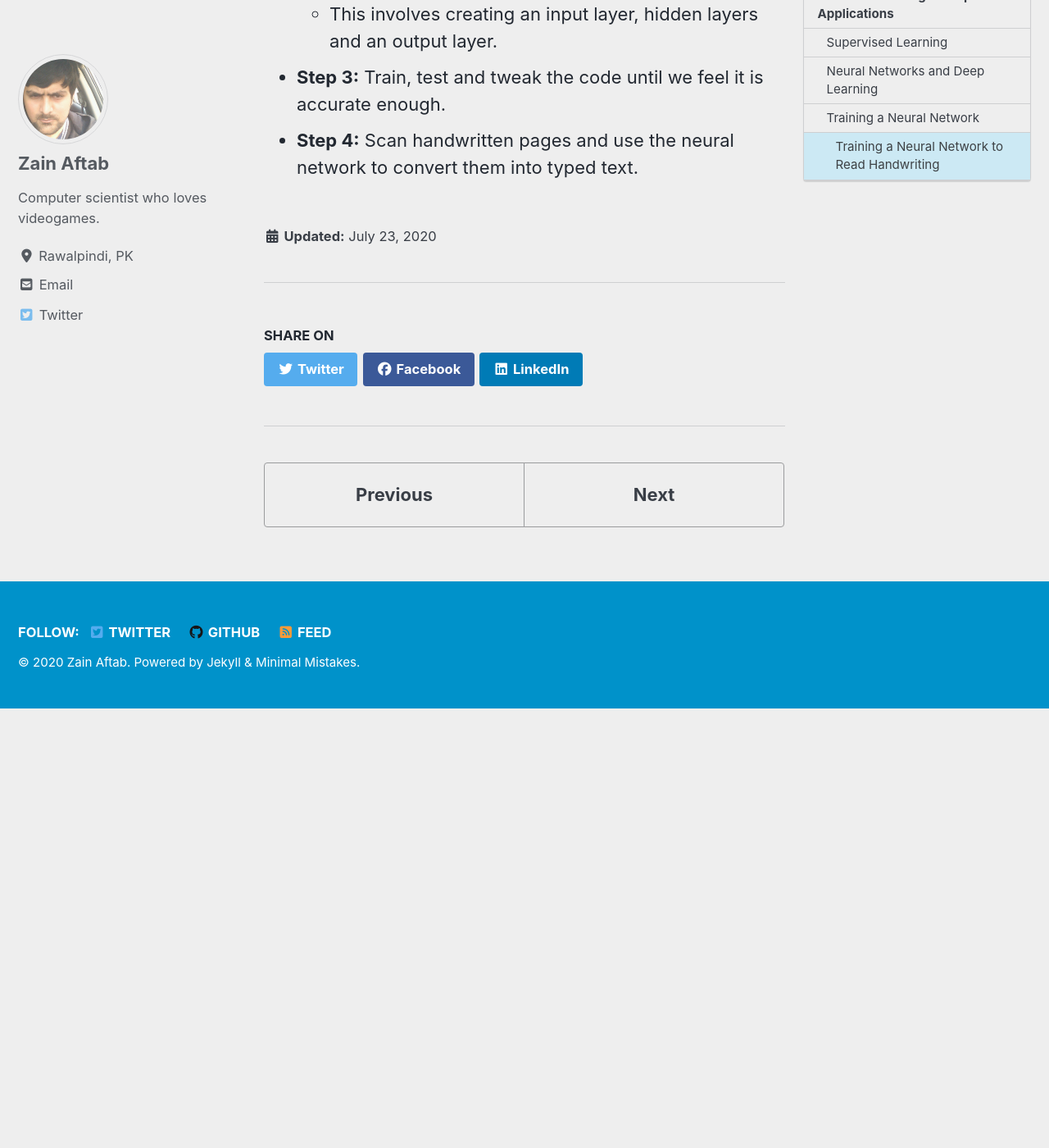
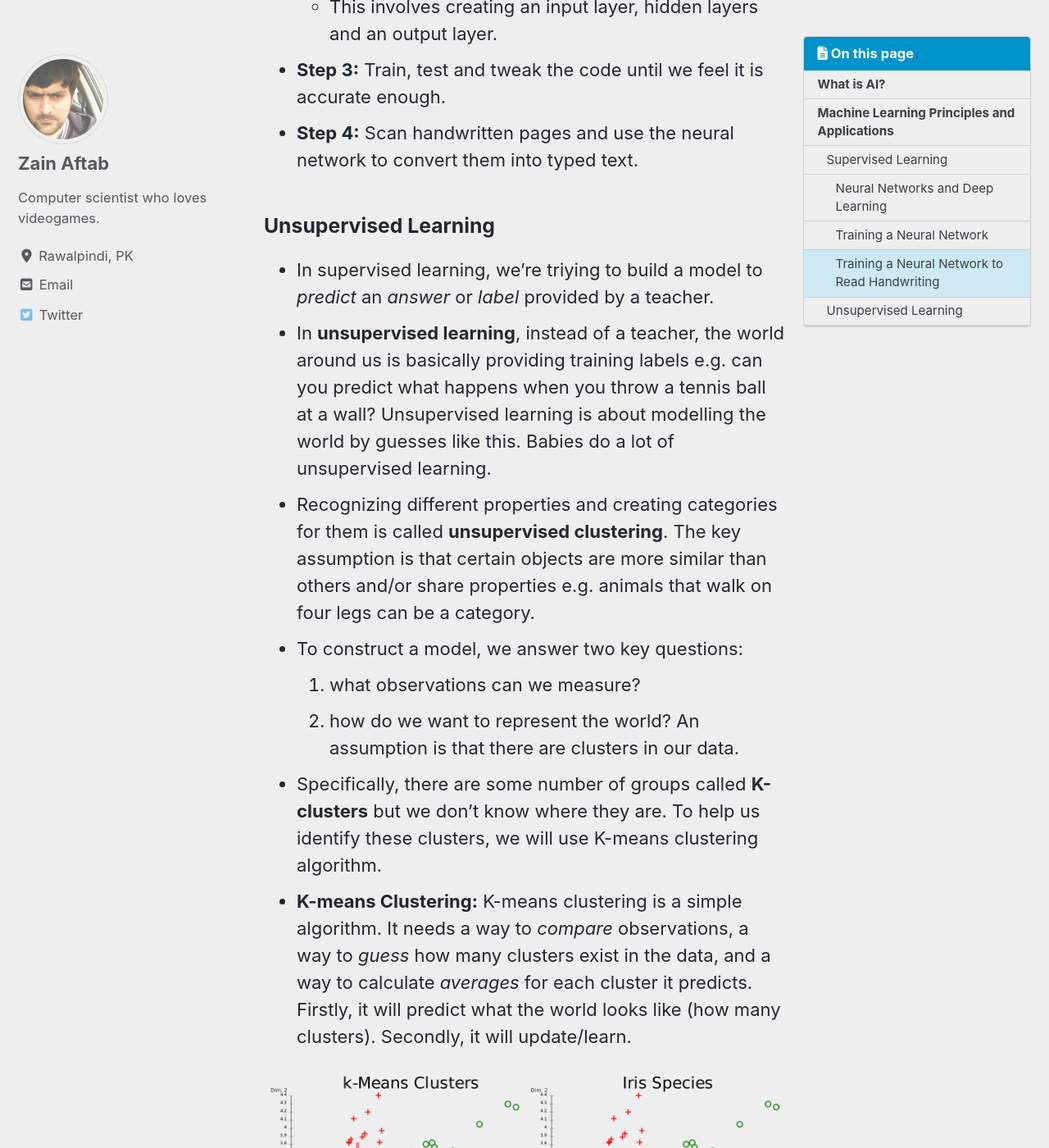
Before and after one commit to zainaftab2225/zainaftab2225.github.io, a Jekyll site: the page built from _computerscience/basics-of-ai.md, in a window 1280 px wide and 1400 px high, scrolled down 8271 px. Shown: the whole window at 82% size. Built offline with Jekyll 4.4.1, drawn with Linux system fonts in a browser that asks for light colours; cached includes are drawn as plain includes; nearby versions of some CDN libraries; before the commit the page ends 9135 px from its top, so only the background shows below that; some of the changed text lies outside the part shown.

Commit message:
neural networks

```diff
--- a/_computerscience/basics-of-ai.md
+++ b/_computerscience/basics-of-ai.md
@@ -39,7 +39,7 @@ toc: true
 - **Precision:** How much you should trust your program when it says it has found something e.g. it tells you it found 10 triangles and out of those, 8 were actually triangles. So precision is 80%.
 - **Recall:** How much your program can find the thing from the data you're actually looking for e.g. there were 200 triangles in the data set out of which it found 10 of which 8 were actually triangles. So the recall is 8/200*100 = 4%. That's a pretty bad recall rate.
 
-### Neural Networks and Deep Learning
+#### Neural Networks and Deep Learning
 
 - What if there is more than one neuron? Our brain has ~100 billion neurons. If we connect a bunch of Perceptrons together, we can create what's called an **artificial neural network**.
 - Neural networks are one of the most dominant machine learning technologies used today.
@@ -53,7 +53,7 @@ toc: true
 ![image-center](/images/computerscience/neural_network_1.JPG){: .align-center}
 
 
-### Training a Neural Network
+#### Training a Neural Network
 
 - If a neural network makes a mistake, this often means that the weights aren't adjusted correctly. They need to be updated to make better predictions next time.
 - **Optimization:** The task of finding the best weights for a neural network architecture is called optimization.
@@ -88,3 +88,18 @@ toc: true
   - This involves creating an input layer, hidden layers and an output layer.
 - **Step 3:** Train, test and tweak the code until we feel it is accurate enough.
 - **Step 4:** Scan handwritten pages and use the neural network to convert them into typed text.
+
+
+### Unsupervised Learning
+
+- In supervised learning, we're triying to build a model to *predict* an *answer* or *label* provided by a teacher.
+- In **unsupervised learning**, instead of a teacher, the world around us is basically providing training labels e.g. can you predict what happens when you throw a tennis ball at a wall? Unsupervised learning is about modelling the world by guesses like this. Babies do a lot of unsupervised learning.
+- Recognizing different properties and creating categories for them is called **unsupervised clustering**. The key assumption is that certain objects are more similar than others and/or share properties e.g. animals that walk on four legs can be a category.
+- To construct a model, we answer two key questions:
+  1. what observations can we measure?
+  2. how do we want to represent the world? An assumption is that there are clusters in our data.
+- Specifically, there are some number of groups called **K-clusters** but we don't know where they are. To help us identify these clusters, we will use K-means clustering algorithm.
+- **K-means Clustering:** K-means clustering is a simple algorithm. It needs a way to *compare* observations, a way to *guess* how many clusters exist in the data, and a way to calculate *averages* for each cluster it predicts. Firstly, it will predict what the world looks like (how many clusters). Secondly, it will update/learn.
+
+
+![image-center](/images/computerscience/kmeans_clustering_1.PNG){: .align-center}
```
Also changed, not shown: images/computerscience/kmeans_clustering_1.png (added).
